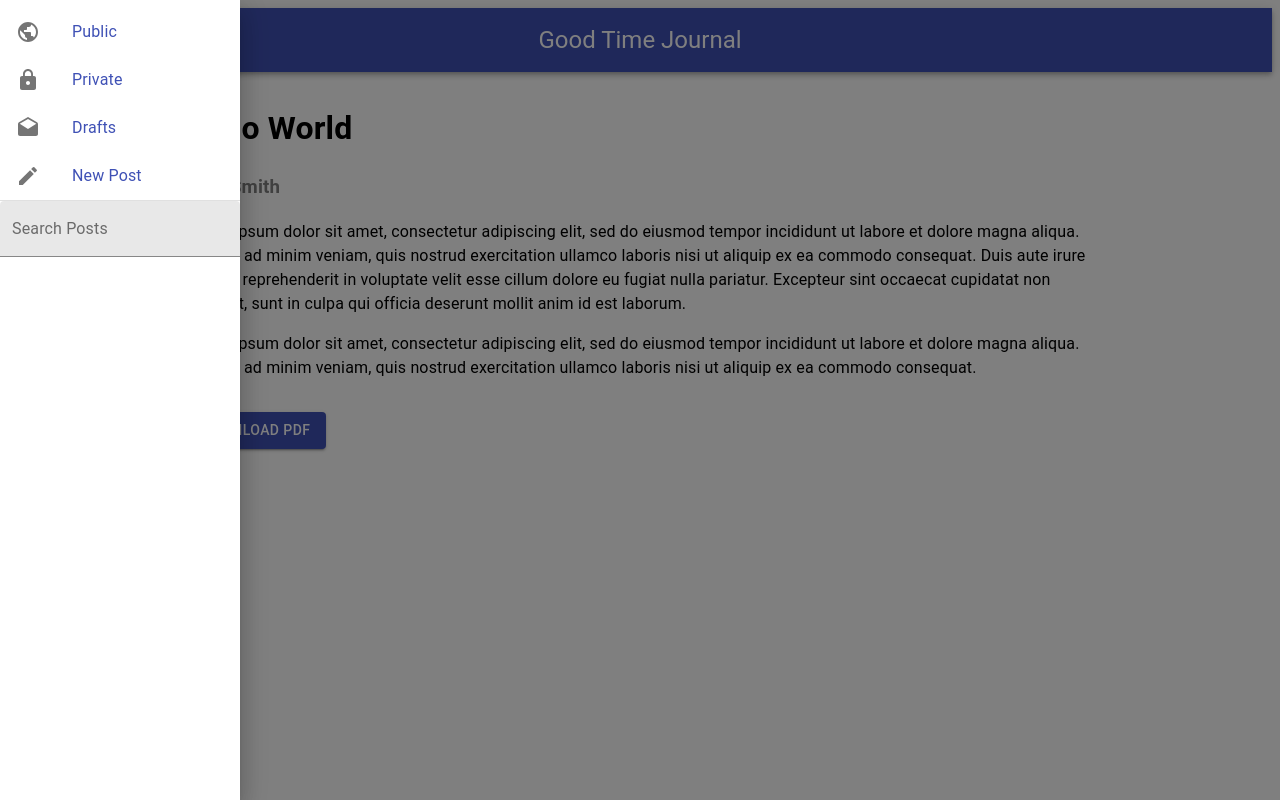
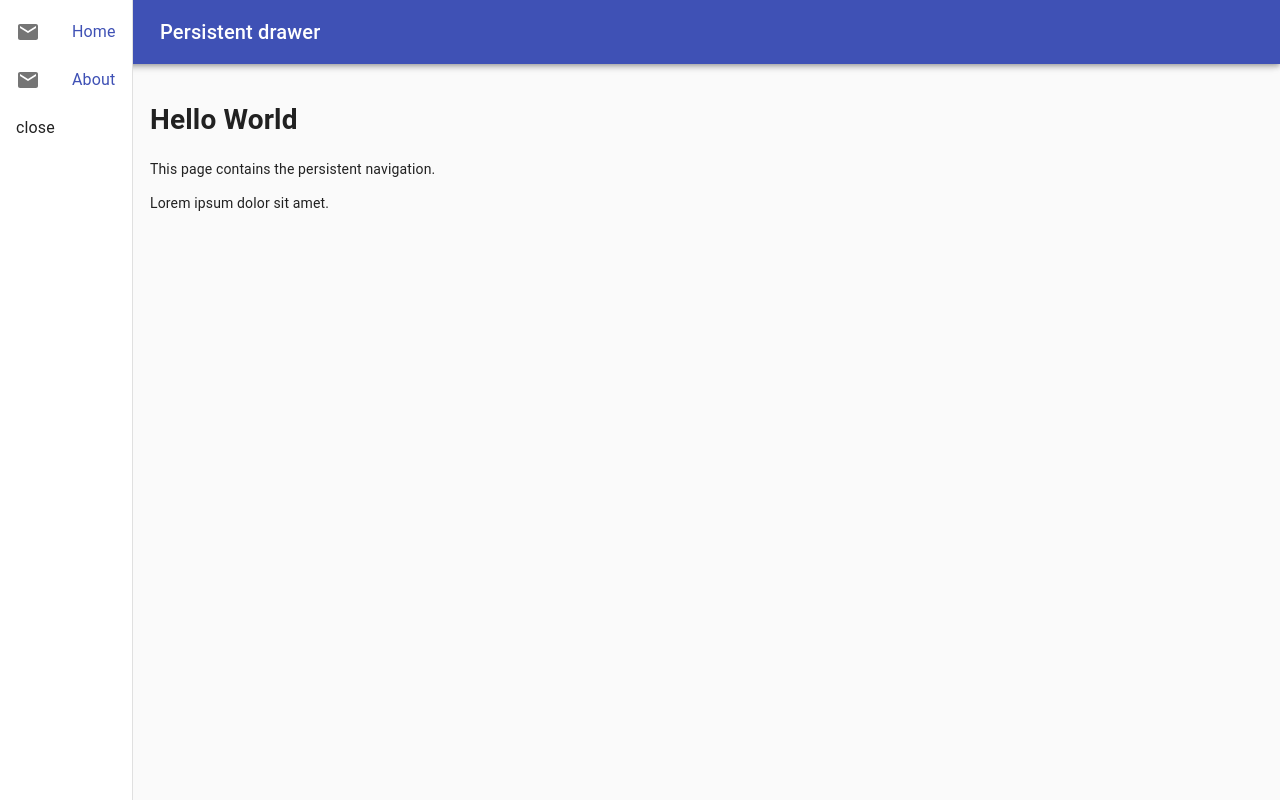
Before and after one commit to jhilker1/goodTimeJournal, a Next.js app: page / in a window 1280 px wide. Both pictures are taken after a click on the button 44 px from the left and 40 px from the top of the page. Built offline with nearby package versions, Linux system fonts and the light colour scheme.

Commit message:
added navigation components

```diff
--- /dev/null
+++ b/comps/partials/PersistentNav.js
@@ -0,0 +1,73 @@
+import React from "react";
+import clsx from "clsx";
+import { makeStyles, useTheme } from "@material-ui/core/styles";
+import Drawer from "@material-ui/core/Drawer";
+import CssBaseline from "@material-ui/core/CssBaseline";
+import AppBar from "@material-ui/core/AppBar";
+import Toolbar from "@material-ui/core/Toolbar";
+import List from "@material-ui/core/List";
+import Typography from "@material-ui/core/Typography";
+import Divider from "@material-ui/core/Divider";
+import IconButton from "@material-ui/core/IconButton";
+import MenuIcon from "@material-ui/icons/Menu";
+import ChevronLeftIcon from "@material-ui/icons/ChevronLeft";
+import ChevronRightIcon from "@material-ui/icons/ChevronRight";
+import ListItem from "@material-ui/core/ListItem";
+import ListItemIcon from "@material-ui/core/ListItemIcon";
+import ListItemText from "@material-ui/core/ListItemText";
+import InboxIcon from "@material-ui/icons/MoveToInbox";
+import MailIcon from "@material-ui/icons/Mail";
+import Link from "@material-ui/core/Link";
+
+export default function PersistentNav(props) {
+  const [open, setOpen] = React.useState(false);
+  const handleDrawerOpen = () => {
+    setOpen(true);
+  };
+  const handleDrawerClose = () => {
+    setOpen(false);
+  };
+  return (
+    <div>
+      <CssBaseline />
+      <AppBar position="fixed">
+        <Toolbar>
+          <IconButton color="inherit" onClick={handleDrawerOpen} edge="start">
+            <MenuIcon />
+          </IconButton>
+          <Typography variant="h6" noWrap style={{ marginLeft: 100 }}>
+            Persistent drawer
+          </Typography>
+        </Toolbar>
+      </AppBar>
+      <Drawer
+        variant="persistent"
+        anchor="left"
+        open={open}
+      >
+        <List>
+          <Link href="/">
+            <ListItem button key="Home">
+              <ListItemIcon>
+                <MailIcon />
+              </ListItemIcon>
+              <ListItemText primary="Home" />
+            </ListItem>
+          </Link>
+          <Link href="/about">
+            <ListItem button key="About">
+              <ListItemIcon>
+                <MailIcon />
+              </ListItemIcon>
+              <ListItemText primary="About" />
+            </ListItem>
+          </Link>
+          <ListItem button key="close" onClick={handleDrawerClose}>
+            <ListItemText primary="close" />
+          </ListItem>
+        </List>
+      </Drawer>
+      <main style={{ marginTop: 100, marginLeft: 150 }}>{props.children}</main>
+    </div>
+  );
+}
--- /dev/null
+++ b/comps/partials/ResponsiveNav.js
@@ -0,0 +1,140 @@
+import React from "react";
+import PropTypes from "prop-types";
+import AppBar from "@material-ui/core/AppBar";
+import CssBaseline from "@material-ui/core/CssBaseline";
+import Divider from "@material-ui/core/Divider";
+import Drawer from "@material-ui/core/Drawer";
+import Hidden from "@material-ui/core/Hidden";
+import IconButton from "@material-ui/core/IconButton";
+import InboxIcon from "@material-ui/icons/MoveToInbox";
+import Link from "@material-ui/core/Link";
+import List from "@material-ui/core/List";
+import ListItem from "@material-ui/core/ListItem";
+import ListItemIcon from "@material-ui/core/ListItemIcon";
+import ListItemText from "@material-ui/core/ListItemText";
+import MailIcon from "@material-ui/icons/Mail";
+import MenuIcon from "@material-ui/icons/Menu";
+import Toolbar from "@material-ui/core/Toolbar";
+import Typography from "@material-ui/core/Typography";
+import { makeStyles, useTheme } from "@material-ui/core/styles";
+const drawerWidth = 340;
+const useStyles = makeStyles((theme) => ({
+  root: {
+    display: "flex"
+  },
+  drawer: {
+    [theme.breakpoints.up("sm")]: {
+      width: drawerWidth,
+      flexShrink: 0
+    }
+  },
+  appBar: {
+    [theme.breakpoints.up("sm")]: {
+      width: `calc(100% - ${drawerWidth}px)`,
+      marginLeft: drawerWidth
+    }
+  },
+  menuButton: {
+    marginRight: theme.spacing(2),
+    paddingRight: theme.spacing(2),
+    [theme.breakpoints.up("sm")]: {
+      display: "none"
+    }
+  },
+  toolbar: theme.mixins.toolbar,
+  drawerPaper: {
+    width: drawerWidth
+  },
+  content: {
+    flexGrow: 1,
+    padding: theme.spacing(3)
+  }
+}));
+
+export default function ResponsiveNav(props) {
+  const { window } = props;
+  const classes = useStyles();
+  const theme = useTheme();
+  const [mobileOpen, setMobileOpen] = React.useState(false);
+  const handleDrawerToggle = () => {
+    setMobileOpen(!mobileOpen);
+  };
+  const drawer = (
+    <div>
+      <div className={classes.toolbar} />
+      <List>
+        <Link href="/">
+          <ListItem button key="Home">
+            <ListItemIcon>
+              <MailIcon />
+            </ListItemIcon>
+            <ListItemText primary="Home" />
+          </ListItem>
+        </Link>
+        <Link href="/">
+          <ListItem button key="About">
+            <ListItemIcon>
+              <MailIcon />
+            </ListItemIcon>
+            <ListItemText primary="About" />
+          </ListItem>
+        </Link>
+      </List>
+    </div>
+  );
+  const container =
+    window !== undefined ? () => window().document.body : undefined;
+  return (
+    <div className={classes.root}>
+      <CssBaseline />
+      <AppBar position="fixed" className={classes.appBar}>
+        <Toolbar>
+          <IconButton
+            color="inherit"
+            edge="start"
+            onClick={handleDrawerToggle}
+            className={classes.menuButton}
+          >
+            <MenuIcon />
+          </IconButton>
+          <Typography variant="h6" noWrap style={{ paddingLeft: 150 }}>
+            Responsive drawer
+          </Typography>
+        </Toolbar>
+      </AppBar>
+      <nav className={classes.drawer}>
+        <Hidden smUp implementation="css">
+          <Drawer
+            container={container}
+            variant="temporary"
+            open={mobileOpen}
+            onClose={handleDrawerToggle}
+            classes={{
+              paper: classes.drawerPaper
+            }}
+            ModalProps={{
+              keepMounted: true
+            }}
+          >
+            {drawer}
+          </Drawer>
+        </Hidden>
+        <Hidden xsDown implementation="css">
+          <Drawer
+            classes={{
+              paper: classes.drawerPaper
+            }}
+            variant="permanent"
+            open
+          >
+            {drawer}
+          </Drawer>
+        </Hidden>
+      </nav>
+      <main className={classes.content}>
+        <div className={classes.toolbar} />
+        <div style={{ paddingLeft: 150 }}>{props.children}</div>
+      </main>
+    </div>
+  );
+}
--- a/pages/index.js
+++ b/pages/index.js
@@ -2,30 +2,19 @@
 import Container from "@material-ui/core/Container";
 import Typography from "@material-ui/core/Typography";
 import Box from "@material-ui/core/Box";
-import PostLayout from "../comps/layouts/PostLayout";
+import PersistentNav from "../comps/partials/PersistentNav";
+import ResponsiveNav from "../comps/partials/ResponsiveNav"
 
 export default function Index() {
   return (
-    <main>
-      <PostLayout>
+    <div>
+      <PersistentNav>
+        {/* <ResponsiveNav> */}
         <h1>Hello World</h1>
-        <h3 style={{ color: "grey" }}>by J. Smith</h3>
-        <Typography paragraph>
-          Lorem ipsum dolor sit amet, consectetur adipiscing elit, sed do
-          eiusmod tempor incididunt ut labore et dolore magna aliqua. Ut enim ad
-          minim veniam, quis nostrud exercitation ullamco laboris nisi ut
-          aliquip ex ea commodo consequat. Duis aute irure dolor in
-          reprehenderit in voluptate velit esse cillum dolore eu fugiat nulla
-          pariatur. Excepteur sint occaecat cupidatat non proident, sunt in
-          culpa qui officia deserunt mollit anim id est laborum.
-        </Typography>
-        <Typography paragraph>
-          Lorem ipsum dolor sit amet, consectetur adipiscing elit, sed do
-          eiusmod tempor incididunt ut labore et dolore magna aliqua. Ut enim ad
-          minim veniam, quis nostrud exercitation ullamco laboris nisi ut
-          aliquip ex ea commodo consequat.
-        </Typography>
-      </PostLayout>
-    </main>
+        <p>This page contains the persistent navigation.</p>
+        <p>Lorem ipsum dolor sit amet.</p>
+        {/* </ResponsiveNav>  */}
+      </PersistentNav>
+    </div>
   );
 }
```
